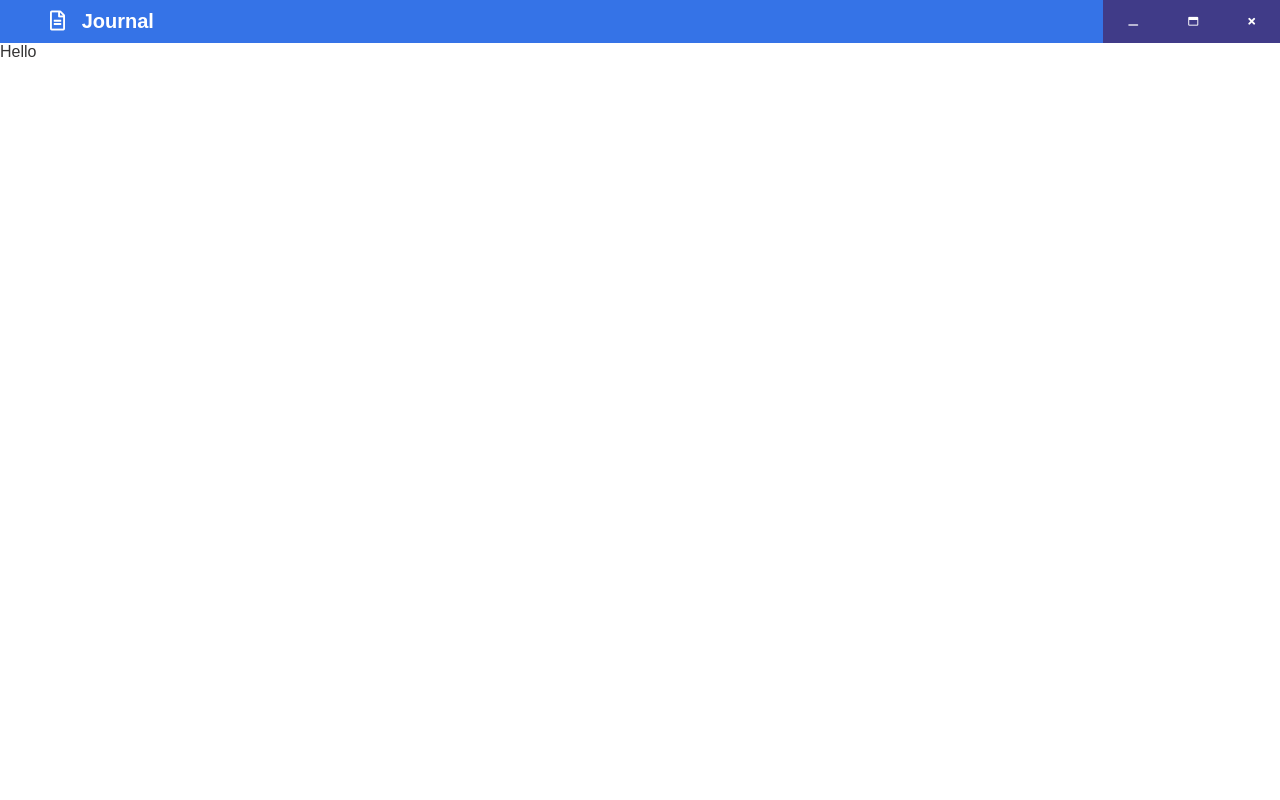
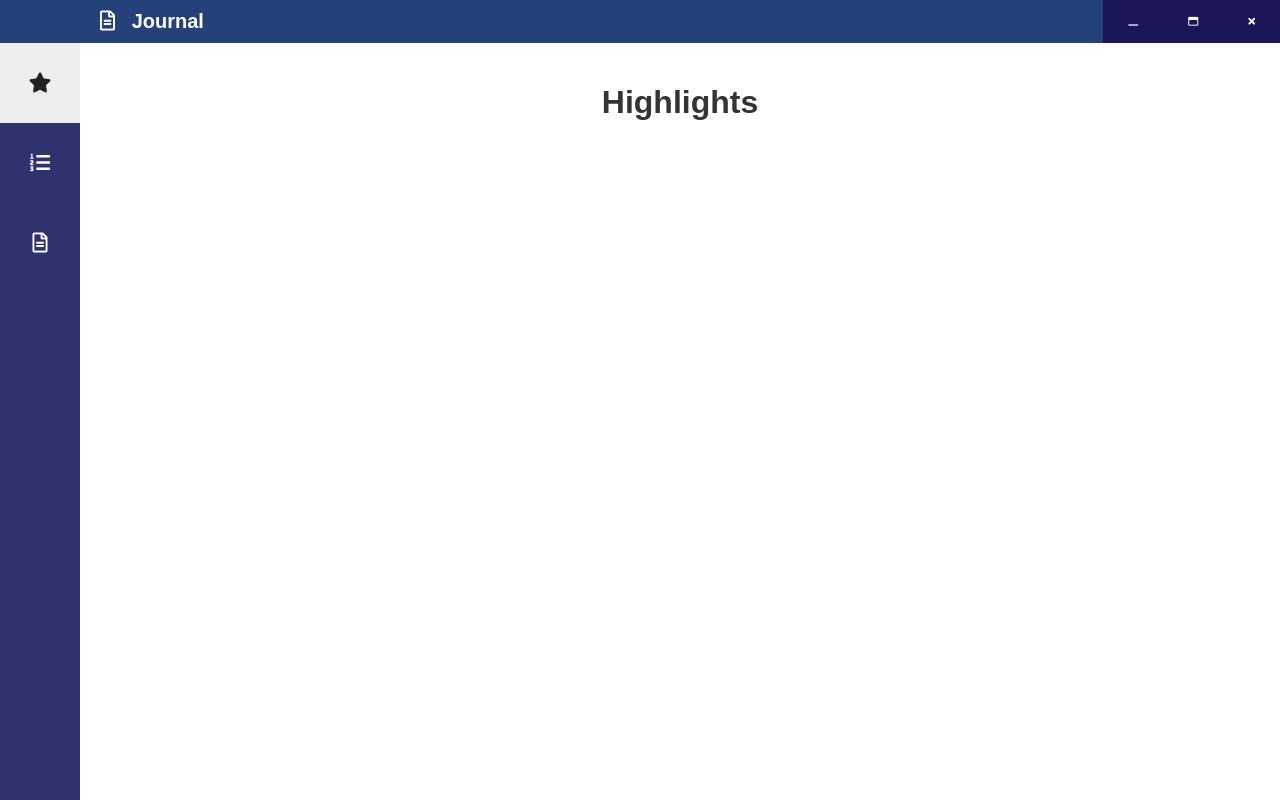
Before and after one commit to aneeshsharma/Journal, an Electron app: page index.html in a window 1280 px wide. Drawn offline with Linux system fonts and the light colour scheme.

Commit message:
Added the left pane and updated the packages.json file

```diff
--- a/css/master.css
+++ b/css/master.css
@@ -4,9 +4,16 @@
     font-family: sans-serif;
 }
 
+html{
+    height: 100%;
+}
+
 body{
     padding: 0;
     margin: 0;
+    height: 100%;
+    display: flex;
+    flex-direction: column;
     background: rgb(255, 255, 255);
     color: rgb(53, 52, 52);
 }
@@ -15,15 +22,20 @@ body{
     -webkit-app-region: drag;
     display: flex;
     text-align: left;
-    background-color: rgb(53, 115, 231);
+    background-color: rgb(36, 66, 121);
     color: rgb(32, 32, 32);
     width: 100%;
     padding: 0;
 }
 
+.title-bar .filler{
+    width: 80px;
+}
+
 .title-bar h1{
     color: white;
-    padding: 10px 50px;
+    padding: 10px 20px;
+    margin-left: 80px;
     margin: 0;
     font-size: 20px;
     flex-grow: 100;
@@ -32,7 +44,7 @@ body{
 .title-btn{
     -webkit-app-region: no-drag;
     cursor: pointer;
-    background-color: rgb(64, 59, 136);
+    background-color: rgb(26, 22, 87);
     color: white;
     border: none;
     padding: 0px 25px;
@@ -43,3 +55,65 @@ body{
 .title-btn:hover{
     background-color: rgb(20, 20, 26);
 }
+
+.title-bar .red:hover{
+    background-color: rgb(184, 28, 28);
+}
+
+.container{
+    display: flex;
+    justify-content: flex-start;
+    flex-direction: row;
+    flex-grow: 100;
+    overflow: hidden;
+}
+
+.sections{
+    display: flex;
+    flex-direction: column;
+    justify-content: flex-start;
+    width: 80px;
+    height: 100%;
+    background-color: rgb(46, 50, 109);
+    z-index: 1;
+}
+
+.sections button{
+    margin: 0;
+    cursor: pointer;
+    color: white;
+    border: none;
+    background: inherit;
+    text-align: center;
+    padding: 10px;
+    height: 80px;
+    font-size: 20px;
+    transition-duration: 0.2s;
+}
+
+.sections button:hover{
+    background-color: rgb(57, 63, 134);
+    color: white;
+}
+
+.sections .active{
+    background-color: #eee;
+    color: #222;
+}
+
+.sections .active:hover{
+    background-color: #eee;
+    color: #222;
+}
+
+.fill{
+    display: flex;
+    flex-grow: 100;
+}
+
+.content{
+    display: flex;
+    flex-grow: 100;
+    padding: 20px;
+    justify-content: center;
+}
--- a/index.html
+++ b/index.html
@@ -8,12 +8,22 @@
     </head>
     <body>
         <div class="title-bar">
+            <div class="filler"></div>
             <h1><i class="far fa-file-alt"></i>&nbsp;&nbsp;&nbsp;Journal</h1>
             <button class="title-btn normal" id="minimize-btn"><i class="far fa-window-minimize"></i></button>
             <button class="title-btn normal" id="maximize-btn"><i class="far fa-window-maximize"></i></button>
             <button class="title-btn red" id="close-btn"><i class="fas fa-times"></i></button>
         </div>
-           Hello
+        <div class="container">
+            <div class="sections">
+                <button class="active"><i class="fas fa-star"></i></button>
+                <button><i class="fas fa-list-ol"></i></button>
+                <button><i class="far fa-file-alt"></i></button>
+            </div>
+            <div class="content">
+                <h1>Highlights</h1>
+            </div>
+        </div>
     </body>
     <script>
         require('./scripts/renderer.js')
```
Also changed, not shown: package.json (+20 -3 lines), 2 other files.
